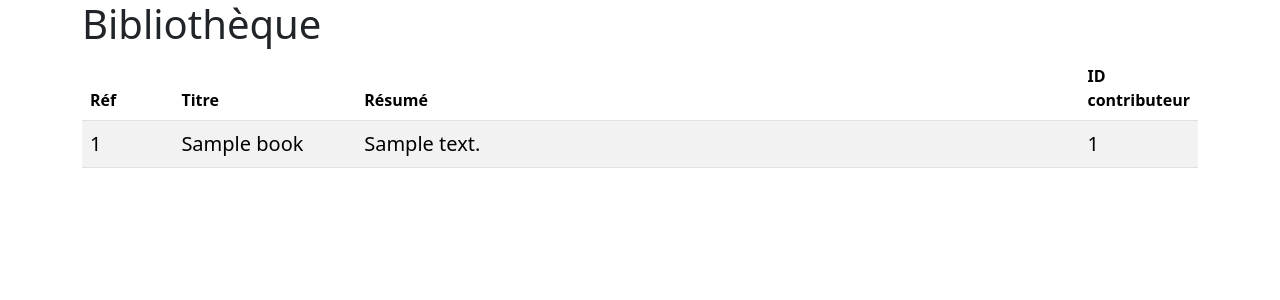
After one commit to nadia-hazem/super-week, a PHP site: template src/View/books.php in a window 1280 px wide. The commit adds this page. Shown: the top 300 px of the page. Run offline with PHP 8.4, Linux system fonts and the light colour scheme; the template is opened without the code that fills it: most values are stand-ins (such as "Sample title", 1, 10 or a date in 2020).

Commit message:
job03 done, all routes ok

```diff
--- a/index.php
+++ b/index.php
@@ -119,6 +119,12 @@ $router->addRoutes(array(   // array(method, path, target, name)
         $bookController = new \App\Controller\BookController();
         $bookController->listBooks();
     }, 'get-books'),
+
+    // GET book by id //////////////////////////
+    array('GET', '/books/[i:id]', function($id) {
+        $bookController = new \App\Controller\BookController();
+        $bookController->displayBookData($id);
+    }, 'get-book-id'),
 ));
 
 
--- /dev/null
+++ b/src/View/books.php
@@ -0,0 +1,56 @@
+<?php //header('Content-Type: application/json'); ?>
+<?php //echo json_encode($books, JSON_PRETTY_PRINT); ?>
+
+<!DOCTYPE html>
+<html lang="fr">
+<head>
+    <meta charset="UTF-8">
+    <meta http-equiv="X-UA-Compatible" content="IE=edge">
+    <meta name="viewport" content="width=device-width, initial-scale=1.0">
+    <title>Livres</title>
+    <!-- Bootstrap css -->
+    <link rel="stylesheet" href="https://cdn.jsdelivr.net/npm/bootstrap@5.3.0-alpha3/dist/css/bootstrap.min.css">
+
+</head>
+<body>
+    <main class="container">
+        <?php
+        if (isset($books)):
+        ?>
+            <h1>Bibliothèque</h1>
+
+                <table class="table table-striped">
+                    <thead>
+                        <tr>
+                            <th>Réf</th>
+                            <th>Titre</th>
+                            <th>Résumé</th>
+                            <th>ID contributeur</th>
+                        </tr>
+                    </thead>
+                    <tbody>
+                        <?php foreach ($books as $book): ?>
+                            <tr class="my-5">
+                                <td class="lead col col-1"><?=$book['id']; ?></td>
+                                <td class="lead col col-2"><?=$book['title']; ?></td>
+                                <td class="lead col col-8"><?=$book['content']; ?></td>
+                                <td class="lead col col-1"><?=$book['id_user']; ?></td>
+                            </tr>
+                        <?php endforeach; ?>
+                    </tbody>
+                </table>
+        <?php elseif (isset($book)):
+        echo $book;
+        ?>
+            <h1>Livre n°<?=$book['id']; ?></h1>
+            <p>Titre: <?=$book['title']; ?></p>
+            <p>Résumé: <?=$book['content']; ?></p>
+            <p>ID contributeur: <?=$book['id_user']; ?></p>
+        <?php endif ?>
+    </main>
+
+    <!-- Bootstrap js -->
+    <script type="text/javascript" src="https://cdn.jsdelivr.net/npm/bootstrap@5.3.0-alpha3/dist/js/bootstrap.bundle.min.js"></script>
+
+</body>
+</html>
--- a/src/View/user.php
+++ b/src/View/user.php
@@ -1,6 +1,4 @@
 <?php
-// src/View/user.php
-
 // Check if $userData is set
 if (!isset($userData)) {
     throw new \Exception('Aucune donnée utilisateur n\'a été trouvée');
@@ -20,6 +18,7 @@ if (!isset($userData)) {
 </head>
 <body>
     <main class="container">
+
         <h1>User data</h1>
         <p>Firstname: <?= htmlspecialchars($userData['first_name']) ?></p>
         <p>Lastname: <?= htmlspecialchars($userData['last_name']) ?></p>
```
Also changed, not shown: src/Controller/BookController.php (+31 -11 lines), src/Controller/UserController.php (+2 -18 lines), src/Model/BookModel.php (+21 -3 lines), src/View/books/books.php (deleted, +0 -45 lines), src/View/write.php (renamed from src/View/books/write.php), 1 other file.
